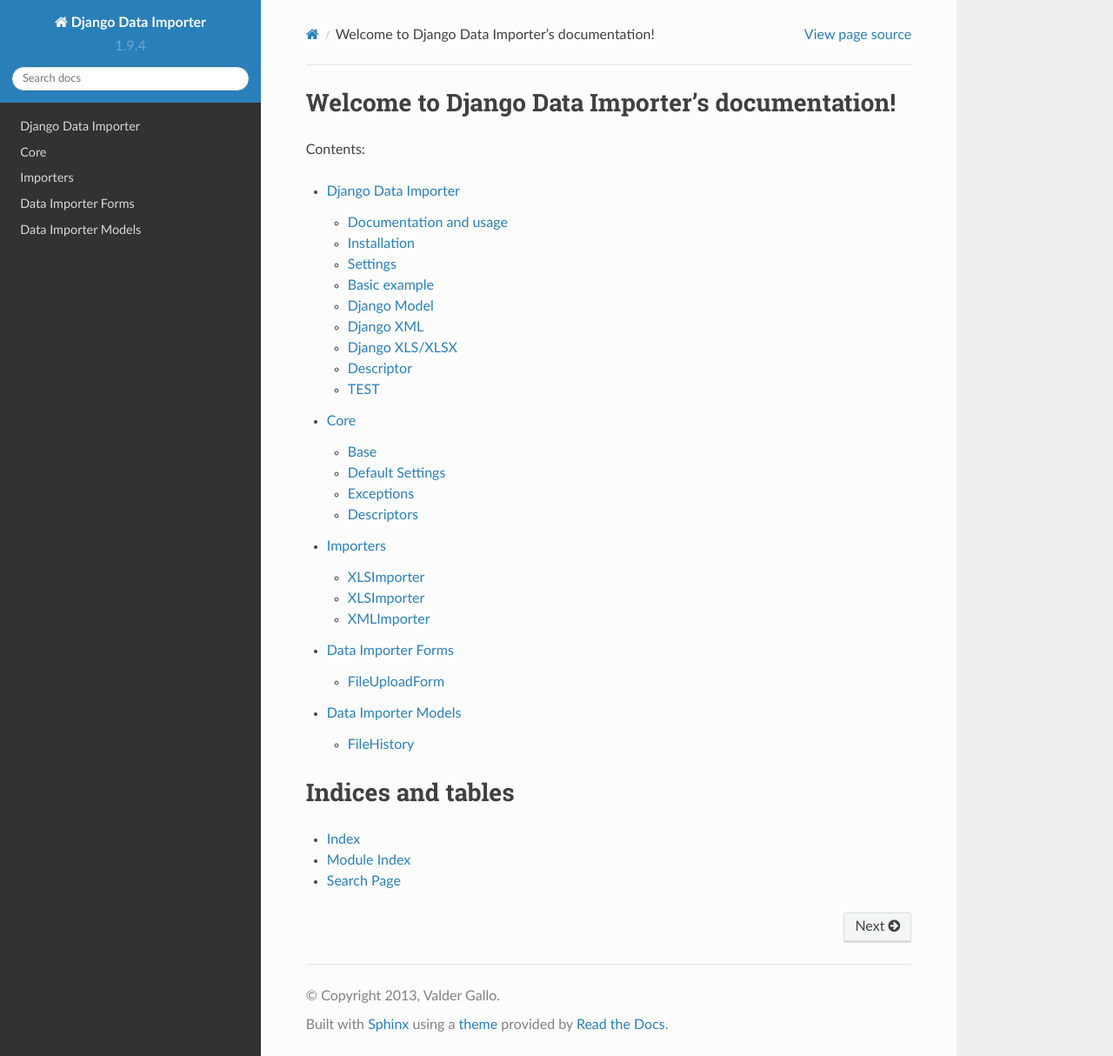
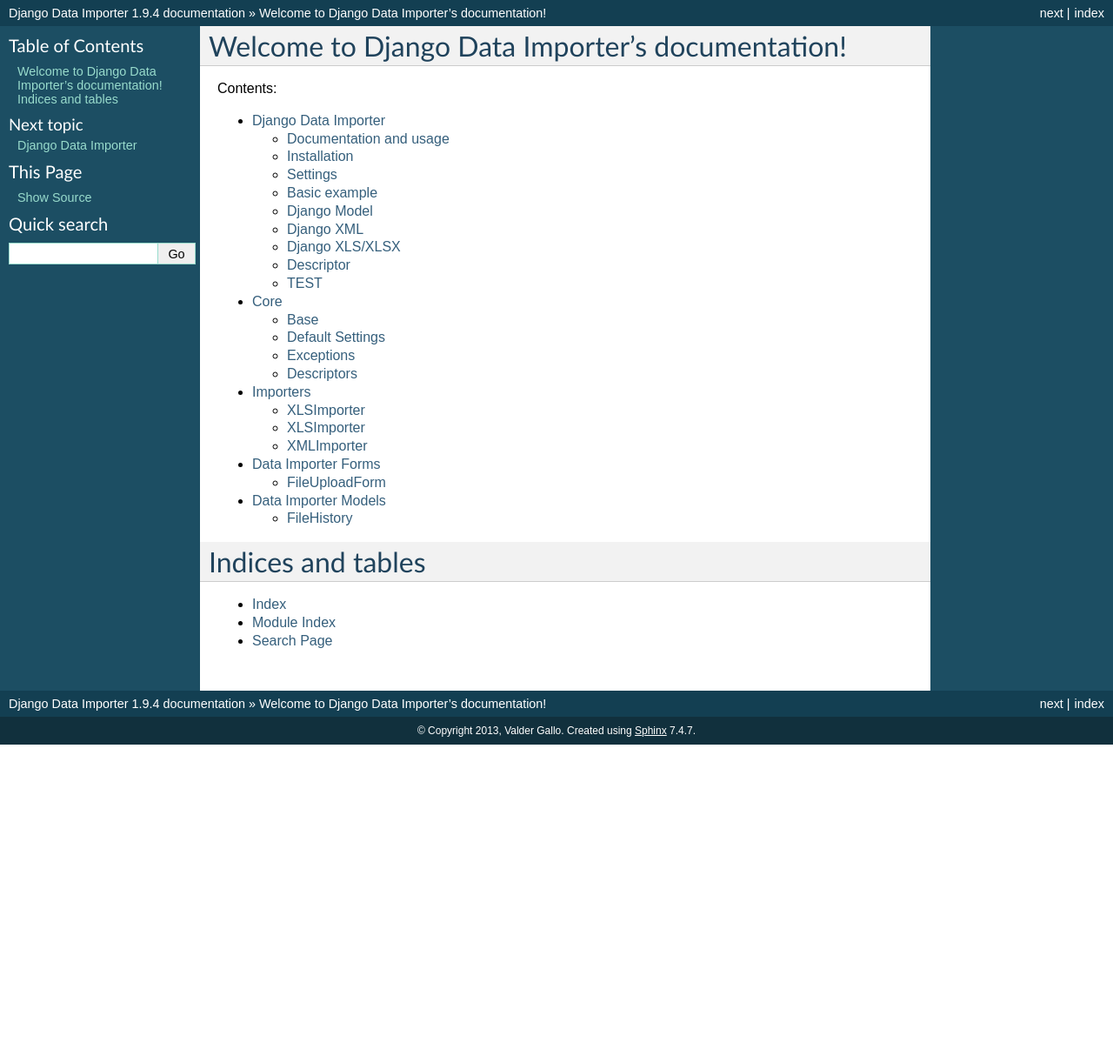
Before and after one commit to valdergallo/data-importer, a Sphinx documentation site: the page built from docs/source/index.rst, in a window 1280 px wide and 1214 px high. Shown: the whole window at 87% size. Built offline with Sphinx 7.4.7, drawn with Linux system fonts in a browser that asks for light colours; formulas are drawn with MathJax 3; pages that are not in the unit, such as notebooks, are missing from menus.

Commit message:
Update conf.py to django 1.7

```diff
--- a/docs/source/conf.py
+++ b/docs/source/conf.py
@@ -106,7 +106,8 @@
 # a list of builtin themes.
 on_rtd = os.environ.get('READTHEDOCS', None) == 'True'
 
-if not on_rtd:  # only import and set the theme if we're building docs locally
+# if not on_rtd:  # only import and set the theme if we're building docs locally
+if on_rtd:  # only import and set the theme if we're building docs locally
     import sphinx_rtd_theme
     html_theme = 'sphinx_rtd_theme'
     html_theme_path = [sphinx_rtd_theme.get_html_theme_path()]
@@ -274,12 +275,10 @@
 from django.utils.html import strip_tags
 from django.utils.encoding import force_unicode
 
-BASEDIR = os.path.abspath(os.path.dirname(__file__) + '/../example/')
+BASEDIR = os.path.abspath(os.path.dirname(__file__) + '../example/')
 sys.path.append(BASEDIR)
 
-from example import settings
-from django.core.management import setup_environ
-setup_environ(settings)
+os.environ.setdefault("DJANGO_SETTINGS_MODULE", "settings")
 
 import data_importer
 
@@ -320,6 +319,7 @@
     # Return the extended docstring
     return lines
 
+
 def setup(app):
     # Register the docstring processor with sphinx
     app.connect('autodoc-process-docstring', process_docstring)
```
